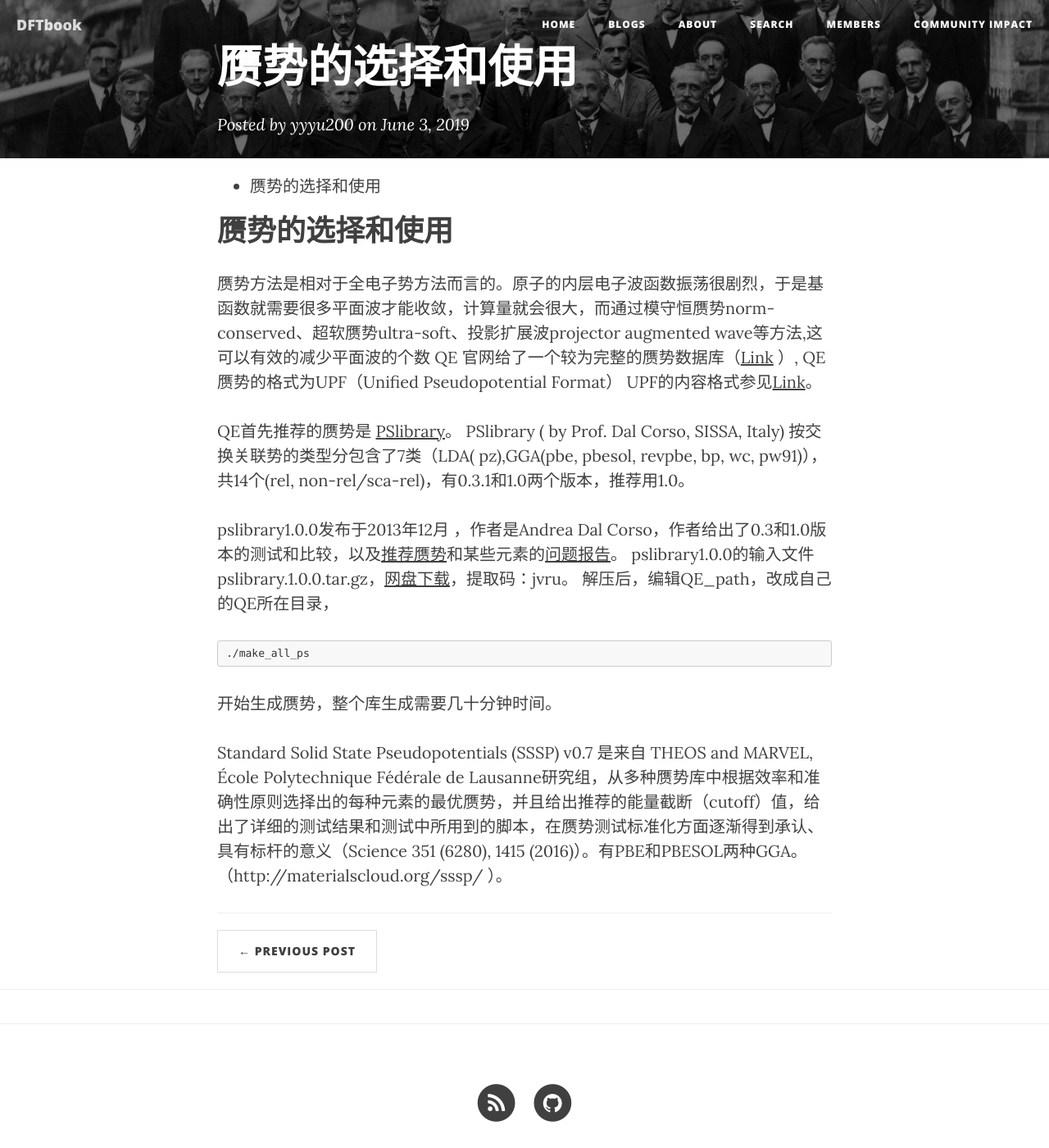
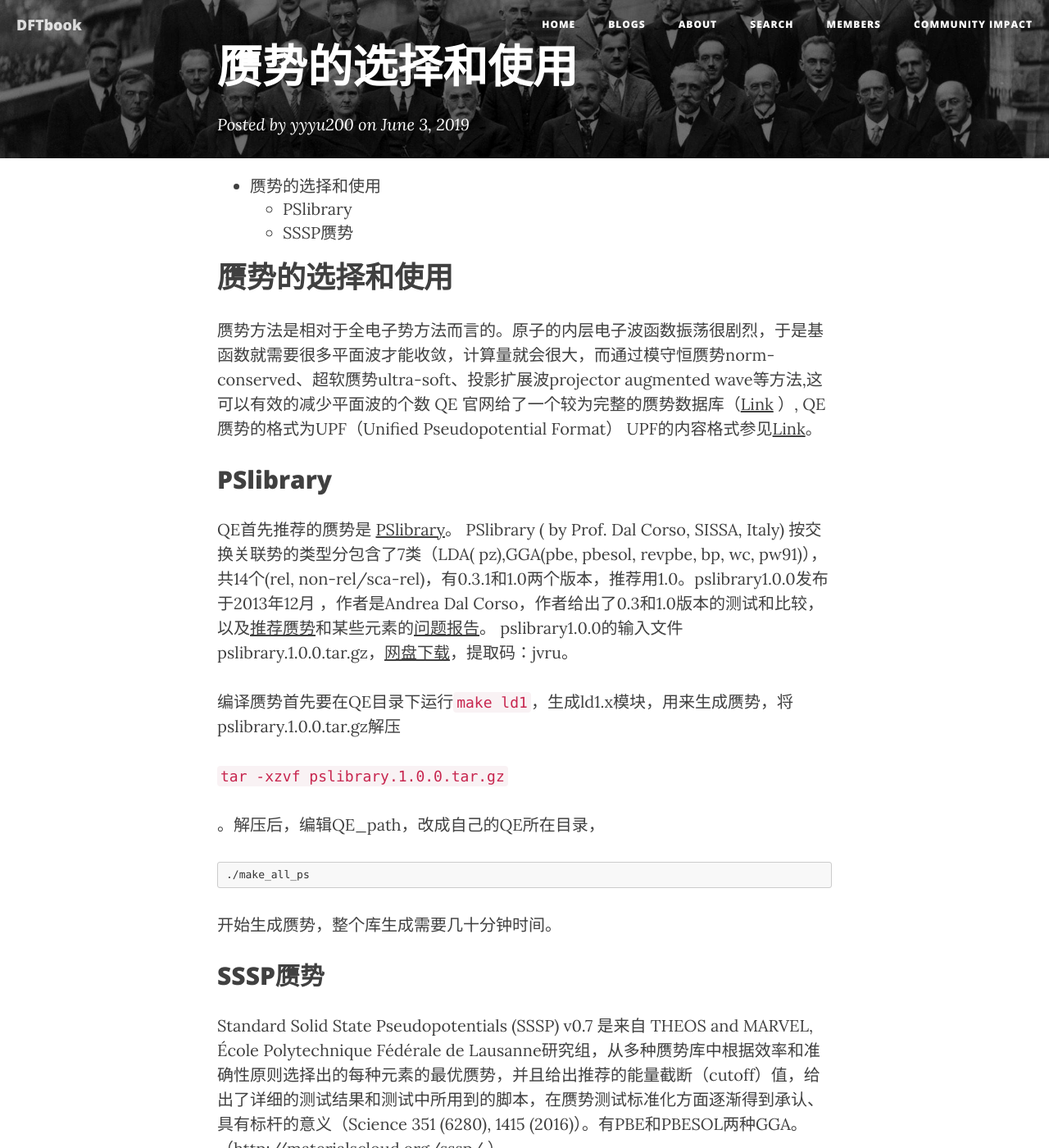
Before and after one commit to yyyu200/DFTbook, a Jekyll site: the page built from _posts/2019-06-03-PPlib.md, in a window 1280 px wide and 1400 px high. Shown: the whole window at 82% size. Built offline with Jekyll 4.4.1, drawn with Linux system fonts in a browser that asks for light colours; nearby versions of some CDN libraries; comment, search, counter and statistics services are not loaded.

Commit message:
modify at20190603-10:17:10-aliyun

````diff
--- a/_posts/2019-06-03-PPlib.md
+++ b/_posts/2019-06-03-PPlib.md
@@ -20,18 +20,27 @@ trans: cube
 {:toc}
 
 #  赝势的选择和使用
+
 赝势方法是相对于全电子势方法而言的。原子的内层电子波函数振荡很剧烈，于是基函数就需要很多平面波才能收敛，计算量就会很大，而通过模守恒赝势norm-conserved、超软赝势ultra-soft、投影扩展波projector augmented wave等方法,这可以有效的减少平面波的个数
 QE 官网给了一个较为完整的赝势数据库（[Link](http://www.quantum-espresso.org/pseudopotentials/) ）, QE赝势的格式为UPF（Unified Pseudopotential Format） UPF的内容格式参见[Link](http://www.quantum-espresso.org/pseudopotentials/unified-pseudopotential-format/)。
 
+## PSlibrary
+
 QE首先推荐的赝势是 [PSlibrary](http://theossrv1.epfl.ch/Main/Pseudopotentials)。
-PSlibrary ( by Prof. Dal Corso, SISSA, Italy) 按交换关联势的类型分包含了7类（LDA( pz),GGA(pbe, pbesol, revpbe, bp, wc, pw91)），共14个(rel, non-rel/sca-rel)，有0.3.1和1.0两个版本，推荐用1.0。
+PSlibrary ( by Prof. Dal Corso, SISSA, Italy) 按交换关联势的类型分包含了7类（LDA( pz),GGA(pbe, pbesol, revpbe, bp, wc, pw91)），共14个(rel, non-rel/sca-rel)，有0.3.1和1.0两个版本，推荐用1.0。pslibrary1.0.0发布于2013年12月 ，作者是Andrea Dal Corso，作者给出了0.3和1.0版本的测试和比较，以及[推荐赝势](http://people.sissa.it/~dalcorso/PP_list.html)和某些元素的[问题报告](http://people.sissa.it/~dalcorso/pslibrary_help.html)。
+pslibrary1.0.0的输入文件pslibrary.1.0.0.tar.gz，[网盘下载](https://pan.baidu.com/s/1f4Rdd7EY1q28OZCMlMsMwg)，提取码：jvru。
 
-pslibrary1.0.0发布于2013年12月 ，作者是Andrea Dal Corso，作者给出了0.3和1.0版本的测试和比较，以及[推荐赝势](http://people.sissa.it/~dalcorso/PP_list.html)和某些元素的[问题报告](http://people.sissa.it/~dalcorso/pslibrary_help.html)。
-pslibrary1.0.0的输入文件pslibrary.1.0.0.tar.gz，[网盘下载](https://pan.baidu.com/s/1f4Rdd7EY1q28OZCMlMsMwg)，提取码：jvru。
-解压后，编辑QE_path，改成自己的QE所在目录，
+编译赝势首先要在QE目录下运行```make ld1```，生成ld1.x模块，用来生成赝势，将pslibrary.1.0.0.tar.gz解压
+
+```tar -xzvf pslibrary.1.0.0.tar.gz```
+
+。解压后，编辑QE_path，改成自己的QE所在目录，
+
 ```
 ./make_all_ps
 ```
+
 开始生成赝势，整个库生成需要几十分钟时间。
 
+## SSSP赝势
 Standard Solid State Pseudopotentials (SSSP) v0.7 是来自 THEOS and MARVEL, École Polytechnique Fédérale de Lausanne研究组，从多种赝势库中根据效率和准确性原则选择出的每种元素的最优赝势，并且给出推荐的能量截断（cutoff）值，给出了详细的测试结果和测试中所用到的脚本，在赝势测试标准化方面逐渐得到承认、具有标杆的意义（Science 351 (6280), 1415 (2016)）。有PBE和PBESOL两种GGA。 （http://materialscloud.org/sssp/ ）。
````
